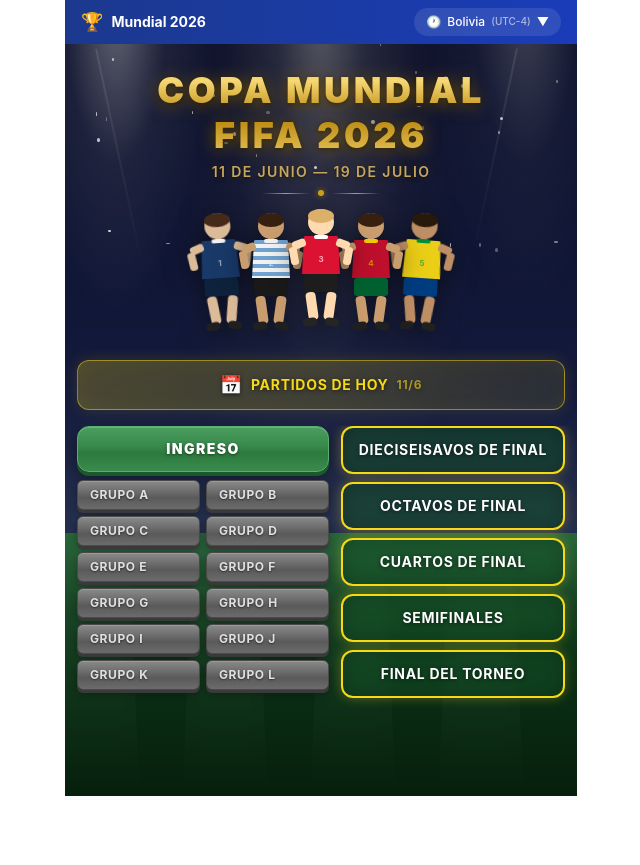
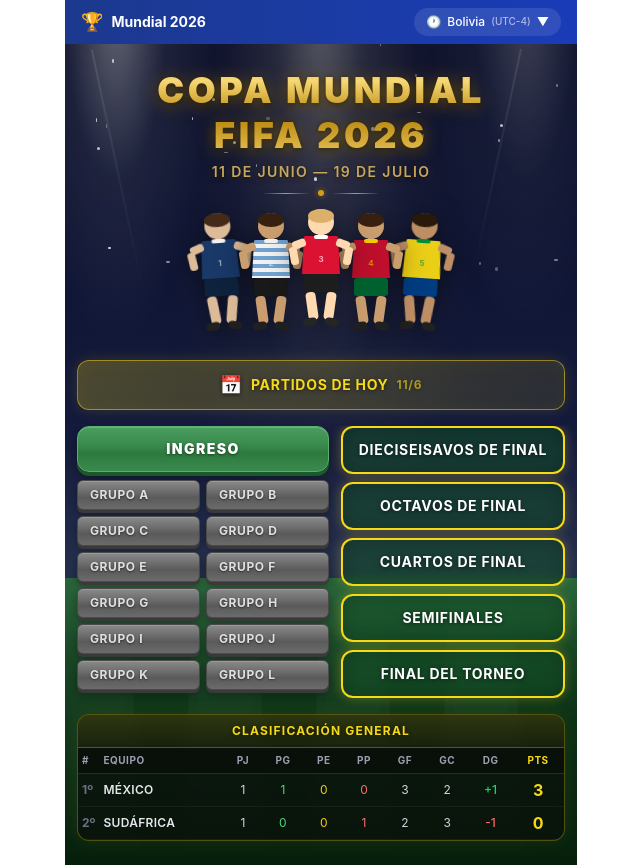
Before and after one commit to jhennyfernallely123-alt/mundial-2026, a React (Vite) app: page / in a window 1280 px wide. Shown: the whole page, without its empty margins (319-959 px from the left). Before the commit the page ends 800 px from the top, so only its background shows below. Built offline with nearby package versions, Linux system fonts and the light colour scheme.

Commit message:
Clasificacion general en Home + eliminatorias limpias

```diff
--- a/src/data/matches.json
+++ b/src/data/matches.json
@@ -1011,7 +1011,7 @@
         "id": 73,
         "fecha_larga": "Domingo 28 junio",
         "hora": "15:00",
-        "equipo1": "COREA del SUR",
+        "equipo1": "",
         "equipo2": "",
         "grupo": "Dieciseisavos",
         "estadio": "Los Angeles",
@@ -1095,7 +1095,7 @@
         "id": 79,
         "fecha_larga": "Martes 30 junio",
         "hora": "21:00",
-        "equipo1": "MÉXICO",
+        "equipo1": "",
         "equipo2": "",
         "grupo": "Dieciseisavos",
         "estadio": "Ciudad de México",
@@ -1124,7 +1124,7 @@
         "fecha_larga": "Miércoles 01 julio",
         "hora": "16:00",
         "equipo1": "",
-        "equipo2": "REP. CHECA",
+        "equipo2": "",
         "grupo": "Dieciseisavos",
         "estadio": "Seattle",
         "utco": "UTC-04:00",
--- a/src/pages/Home.jsx
+++ b/src/pages/Home.jsx
@@ -1,5 +1,6 @@
 import { Link } from 'react-router-dom'
 import { useWorldCup } from '../context/WorldCupContext'
+import { calcGlobalStandings } from '../utils/standings'
 
 // ─── Team colors for the 5 players ───
 const PLAYERS = [
@@ -294,6 +295,86 @@
   )
 }
 
+function GlobalStandings() {
+  const { scores } = useWorldCup()
+  const standings = calcGlobalStandings(scores)
+
+  return (
+    <div
+      className="rounded-xl overflow-hidden"
+      style={{
+        background: 'rgba(10, 15, 10, 0.7)',
+        border: '1px solid rgba(247, 217, 23, 0.3)',
+        boxShadow: '0 0 20px rgba(247, 217, 23, 0.08)',
+        backdropFilter: 'blur(6px)',
+        WebkitBackdropFilter: 'blur(6px)',
+      }}
+    >
+      {/* Header */}
+      <div
+        className="px-3 py-2 text-xs font-bold tracking-widest uppercase text-center"
+        style={{
+          background: 'linear-gradient(180deg, rgba(247,217,23,0.15) 0%, rgba(247,217,23,0.05) 100%)',
+          borderBottom: '1px solid rgba(247, 217, 23, 0.2)',
+          color: '#f7d917',
+          textShadow: '0 1px 4px rgba(0,0,0,0.5)',
+        }}
+      >
+        Clasificación General
+      </div>
+
+      {/* Table */}
+      <div className="overflow-y-auto max-h-80 scrollbar-thin" style={{ scrollbarWidth: 'thin' }}>
+        <table className="w-full text-xs">
+          <thead className="sticky top-0" style={{ background: 'rgba(10, 15, 10, 0.95)' }}>
+            <tr className="text-[10px] uppercase tracking-wider text-gray-400 border-b border-white/10">
+              <th className="py-1.5 px-1 text-left w-5">#</th>
+              <th className="py-1.5 px-1 text-left">Equipo</th>
+              <th className="py-1.5 px-1.5 text-center">PJ</th>
+              <th className="py-1.5 px-1.5 text-center hidden sm:table-cell">PG</th>
+              <th className="py-1.5 px-1.5 text-center hidden sm:table-cell">PE</th>
+              <th className="py-1.5 px-1.5 text-center hidden sm:table-cell">PP</th>
+              <th className="py-1.5 px-1.5 text-center">GF</th>
+              <th className="py-1.5 px-1.5 text-center">GC</th>
+              <th className="py-1.5 px-1.5 text-center">DG</th>
+              <th className="py-1.5 px-1.5 text-center font-bold" style={{ color: '#f7d917' }}>Pts</th>
+            </tr>
+          </thead>
+          <tbody>
+            {standings.map((s, i) => (
+              <tr
+                key={s.nombre}
+                className="border-b border-white/5 transition-colors hover:bg-white/5"
+              >
+                <td className="py-1 px-1 font-bold text-gray-500">{i + 1}º</td>
+                <td className="py-1 px-1">
+                  <span className="font-semibold text-gray-200 uppercase tracking-wide">{s.nombre}</span>
+                </td>
+                <td className="py-1 px-1.5 text-center text-gray-300">{s.PJ}</td>
+                <td className="py-1 px-1.5 text-center hidden sm:table-cell" style={{ color: '#4ade80' }}>{s.PG}</td>
+                <td className="py-1 px-1.5 text-center hidden sm:table-cell" style={{ color: '#facc15' }}>{s.PE}</td>
+                <td className="py-1 px-1.5 text-center hidden sm:table-cell" style={{ color: '#f87171' }}>{s.PP}</td>
+                <td className="py-1 px-1.5 text-center text-gray-300">{s.GF}</td>
+                <td className="py-1 px-1.5 text-center text-gray-300">{s.GC}</td>
+                <td
+                  className={`py-1 px-1.5 text-center font-medium ${
+                    s.DG > 0 ? 'text-green-400' : s.DG < 0 ? 'text-red-400' : 'text-gray-400'
+                  }`}
+                >
+                  {s.DG > 0 ? '+' : ''}{s.DG}
+                </td>
+                <td className="py-1 px-1.5 text-center font-bold text-base" style={{ color: '#f7d917' }}>
+                  {s.Pts}
+                </td>
+              </tr>
+            ))}
+          </tbody>
+        </table>
+      </div>
+    </div>
+  )
+}
+
 export default function Home() {
   const { timezone, setTimezone } = useWorldCup()
 
@@ -367,6 +448,11 @@
             </div>
           </div>
         </div>
+
+        {/* Global standings section */}
+        <div className="px-3 pb-6">
+          <GlobalStandings />
+        </div>
       </div>
     </div>
   )
--- a/src/utils/standings.js
+++ b/src/utils/standings.js
@@ -1,4 +1,57 @@
 import matchesData from '../data/matches.json'
+
+export function calcGlobalStandings(userScores = {}) {
+  const teamStats = {}
+
+  const groupMatches = matchesData.filter(
+    m => m.grupo?.startsWith('Grupo') && m.equipo1 && m.equipo2 &&
+         m.equipo1 !== 'vacía' && m.equipo2 !== 'vacía'
+  )
+
+  groupMatches.forEach(m => {
+    const userScore = userScores[m.id]
+    const g1 = userScore ? userScore.gol1 : m.gol1
+    const g2 = userScore ? userScore.gol2 : m.gol2
+
+    if (g1 === null || g1 === undefined || g2 === null || g2 === undefined) return
+
+    const n1 = parseInt(g1, 10)
+    const n2 = parseInt(g2, 10)
+    if (isNaN(n1) || isNaN(n2)) return
+
+    if (!teamStats[m.equipo1]) teamStats[m.equipo1] = { PJ: 0, PG: 0, PE: 0, PP: 0, GF: 0, GC: 0, DG: 0, Pts: 0 }
+    if (!teamStats[m.equipo2]) teamStats[m.equipo2] = { PJ: 0, PG: 0, PE: 0, PP: 0, GF: 0, GC: 0, DG: 0, Pts: 0 }
+
+    teamStats[m.equipo1].PJ++
+    teamStats[m.equipo1].GF += n1
+    teamStats[m.equipo1].GC += n2
+    teamStats[m.equipo1].DG = teamStats[m.equipo1].GF - teamStats[m.equipo1].GC
+
+    teamStats[m.equipo2].PJ++
+    teamStats[m.equipo2].GF += n2
+    teamStats[m.equipo2].GC += n1
+    teamStats[m.equipo2].DG = teamStats[m.equipo2].GF - teamStats[m.equipo2].GC
+
+    if (n1 > n2) {
+      teamStats[m.equipo1].PG++; teamStats[m.equipo1].Pts += 3
+      teamStats[m.equipo2].PP++
+    } else if (n2 > n1) {
+      teamStats[m.equipo2].PG++; teamStats[m.equipo2].Pts += 3
+      teamStats[m.equipo1].PP++
+    } else {
+      teamStats[m.equipo1].PE++; teamStats[m.equipo1].Pts++
+      teamStats[m.equipo2].PE++; teamStats[m.equipo2].Pts++
+    }
+  })
+
+  return Object.entries(teamStats)
+    .map(([nombre, stats]) => ({ nombre, ...stats }))
+    .sort((a, b) => {
+      if (b.Pts !== a.Pts) return b.Pts - a.Pts
+      if (b.DG !== a.DG) return b.DG - a.DG
+      return b.GF - a.GF
+    })
+}
 
 export function calcStandings(grupo, userScores = {}) {
   const teamStats = {}
```
